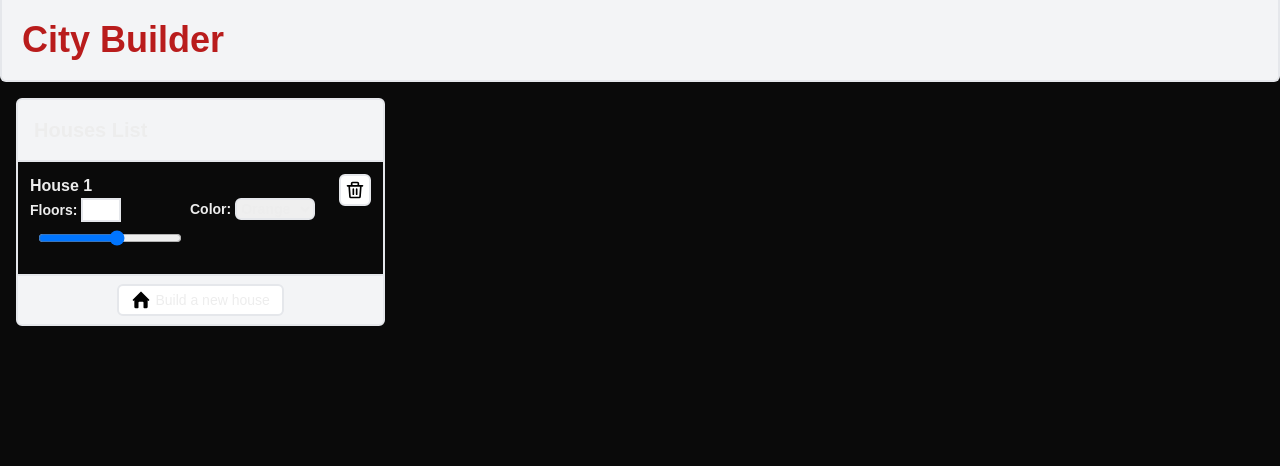
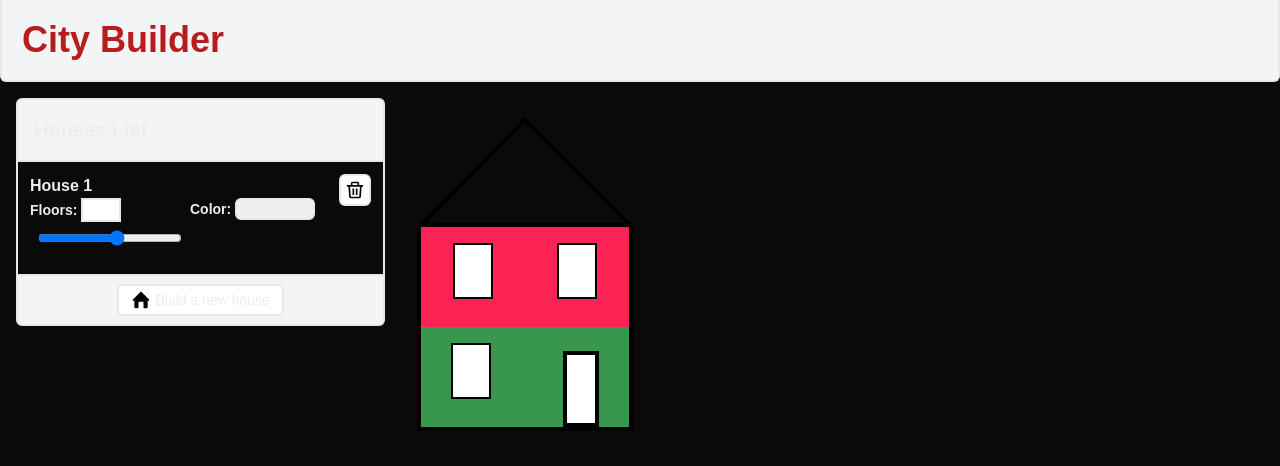
Before and after one commit to Ivan-S-Petkov/city-builder, a Next.js app: page / in a window 1280 px wide. Shown: the top 466 px of the page. Built offline with nearby package versions, Linux system fonts and the light colour scheme.

Commit message:
Added Building to home page

```diff
--- a/src/app/page.js
+++ b/src/app/page.js
@@ -1,5 +1,6 @@
 import Header from "@/components/layout/Header";
 import Sidebar from "@/components/layout/Sidebar";
+import Building from "@/components/sections/Building";
 
 export default function Home() {
   return (
@@ -7,6 +8,9 @@ export default function Home() {
       <Header />
       <main className="pl-4 flex gap-8">
         <Sidebar />
+        <div className="flex gap-5 grow">
+          <Building />
+        </div>
       </main>
     </div>
   );
```
